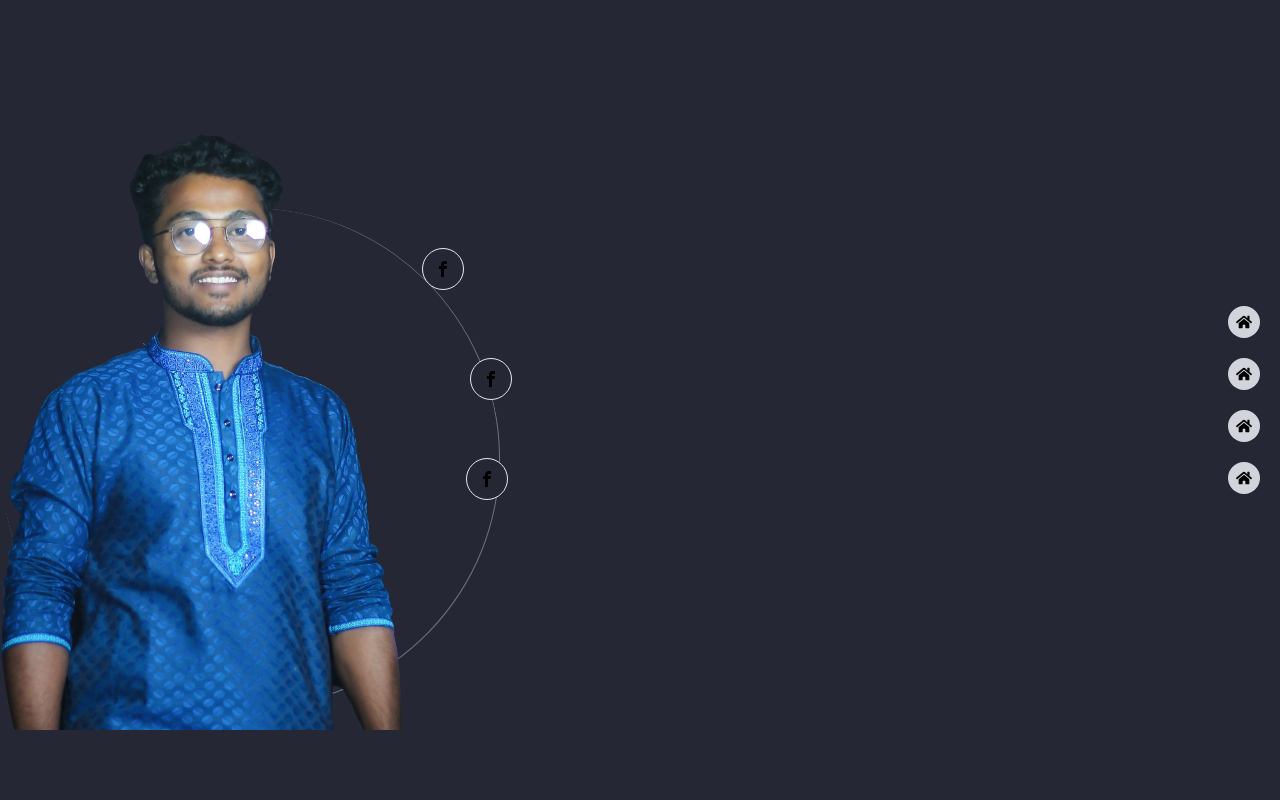
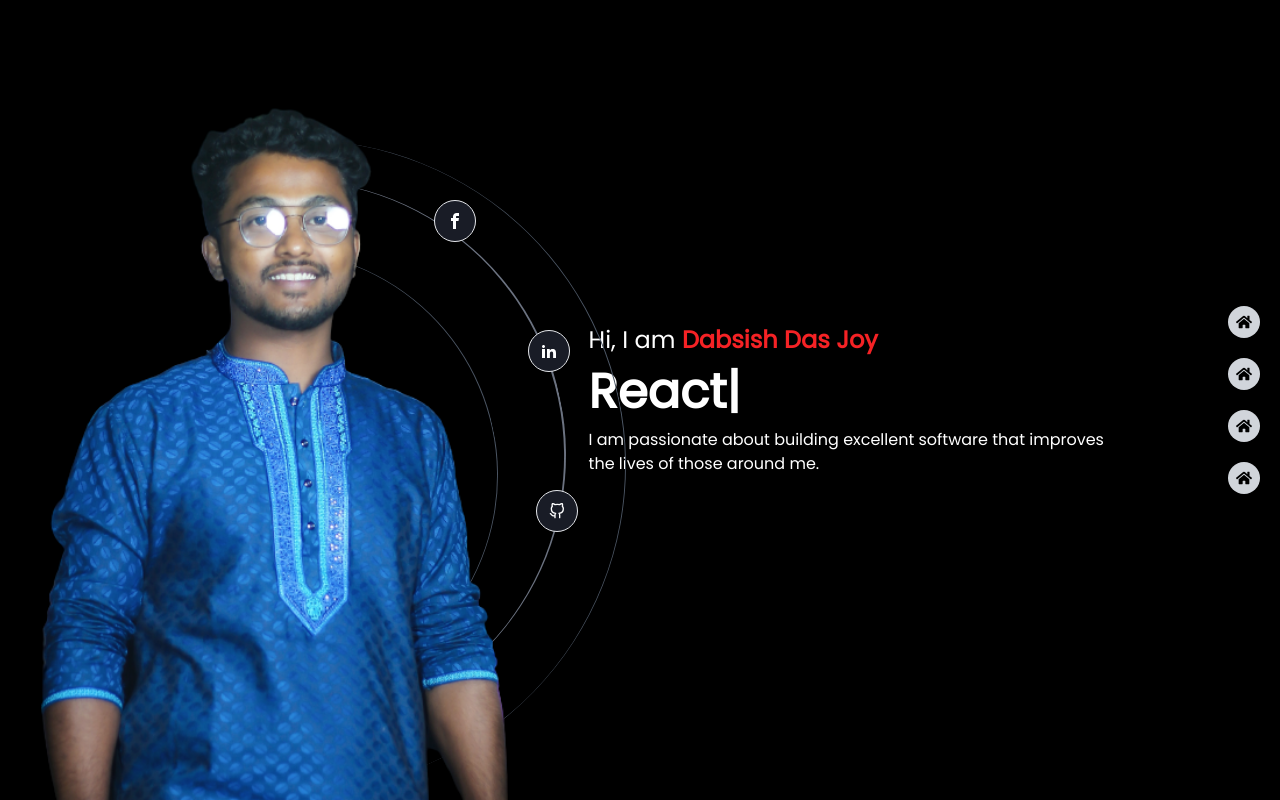
Before and after one commit to DabasishDasJoy/portfolio, a React (Create React App) app: page / in a window 1280 px wide. Built offline with nearby package versions, Linux system fonts and the light colour scheme.

Commit message:
home introduction added

```diff
--- a/package.json
+++ b/package.json
@@ -11,6 +11,7 @@
     "react-icons": "^4.7.1",
     "react-router-dom": "^6.4.5",
     "react-scripts": "5.0.1",
+    "react-type-animation": "^2.1.2",
     "web-vitals": "^2.1.4"
   },
   "scripts": {
--- a/public/index.html
+++ b/public/index.html
@@ -14,6 +14,14 @@
       manifest.json provides metadata used when your web app is installed on a
       user's mobile device or desktop. See https://developers.google.com/web/fundamentals/web-app-manifest/
     -->
+    <!-- Fonts   -->
+    <link rel="preconnect" href="https://fonts.googleapis.com" />
+    <link rel="preconnect" href="https://fonts.gstatic.com" crossorigin />
+    <link
+      href="https://fonts.googleapis.com/css2?family=Poppins&display=swap"
+      rel="stylesheet"
+    />
+    <!--  -->
     <link rel="manifest" href="%PUBLIC_URL%/manifest.json" />
     <!--
       Notice the use of %PUBLIC_URL% in the tags above.
--- a/src/App.js
+++ b/src/App.js
@@ -4,7 +4,7 @@ import { router } from "./routes/router";
 
 function App() {
   return (
-    <div>
+    <div className="font-poppins max-w-screen-2xl mx-auto relative">
       <RouterProvider router={router}></RouterProvider>
     </div>
   );
--- a/src/components/Navbar/Navbar.jsx
+++ b/src/components/Navbar/Navbar.jsx
@@ -14,7 +14,7 @@ const Navbar = () => {
       </div>
       <div className="nav-item flex items-center rounded-3xl">
         <p className="nav-text overflow-hidden">Blog</p>
-        <Link className="nav-icon rounded-[50%] p-2 bg-gray-300">
+        <Link to={"/blogs"} className="nav-icon rounded-[50%] p-2 bg-gray-300">
           <FaHome></FaHome>
         </Link>
       </div>
--- /dev/null
+++ b/src/pages/Blog/Blog.jsx
@@ -0,0 +1,11 @@
+import React from "react";
+
+const Blog = () => {
+  return (
+    <div>
+      <h1>Blog</h1>
+    </div>
+  );
+};
+
+export default Blog;
--- /dev/null
+++ b/src/pages/Home/AminationText/AnimationText.jsx
@@ -0,0 +1,24 @@
+import React from "react";
+import { TypeAnimation } from "react-type-animation";
+
+const AnimationText = () => {
+  return (
+    <TypeAnimation
+      // Same String at the start will only be typed once, initially
+      sequence={[
+        "MERN Stack Developer",
+        1000,
+        "React.js Developer",
+        1000,
+        "Web Devloper",
+        1000,
+      ]}
+      speed={50} // Custom Speed from 1-99 - Default Speed: 40
+      style={{ fontSize: "3rem", fontWeight: "bold" }}
+      wrapper="h1" // Animation will be rendered as a <span>
+      repeat={Infinity} // Repeat this Animation Sequence infinitely
+    />
+  );
+};
+
+export default AnimationText;
--- a/src/pages/Home/Home.jsx
+++ /dev/null
@@ -1,44 +0,0 @@
-import React from "react";
-import { ImFacebook } from "react-icons/im";
-import { Link } from "react-router-dom";
-import myImg from "../../assets/1-01-removebg-preview.png";
-
-const Home = () => {
-  return (
-    <div className="min-h-screen bg-primary">
-      <div className="inline-block mt-32 relative">
-        <img src={myImg} alt="" className="z-10 relative" />
-
-        {/* Circle */}
-        <div className="border-r-[1px] -rotate-12 rounded-[50%] w-[500px] h-[500px] absolute top-20 left-0 border-b-[1px] border-gray-500"></div>
-
-        {/* Social Icons */}
-        <div className="z-50 rounded-[50%] w-[500px] h-[500px] absolute top-20 left-0">
-          <Link
-            to={"https://www.facebook.com/dabasishdas.joy/"}
-            className="cursor-pointer border rounded-[50%] p-3 absolute right-9 top-10 bg-primary"
-          >
-            <ImFacebook></ImFacebook>
-          </Link>
-          <Link
-            // to={"https://www.facebook.com/dabasishdas.joy/"}
-            className="cursor-pointer border rounded-[50%] p-3 absolute -right-3 top-[150px] bg-primary"
-          >
-            <ImFacebook></ImFacebook>
-          </Link>
-          <Link
-            // to={"https://www.facebook.com/dabasishdas.joy/"}
-            className="cursor-pointer border rounded-[50%] p-3 absolute -right-2 top-[250px] bg-primary"
-          >
-            <ImFacebook></ImFacebook>
-          </Link>
-        </div>
-
-        {/* Second circle */}
-        {/* <div className="border-r rounded-[50%] w-[300px] h-[300px] absolute top-20 left-28 -rotate-45 border-b"></div> */}
-      </div>
-    </div>
-  );
-};
-
-export default Home;
--- /dev/null
+++ b/src/pages/Home/Home/Home.jsx
@@ -0,0 +1,18 @@
+import React from "react";
+import Introduction from "../Introduction/Introduction";
+import MyImage from "../MyImage/MyImage";
+
+const Home = () => {
+  return (
+    <div className="min-h-screen bg-black grid grid-cols-7 overflow-hidden">
+      <div className="flex items-end pl-10  col-span-3">
+        <MyImage></MyImage>
+      </div>
+      <div className="flex items-center px-10 col-span-4">
+        <Introduction></Introduction>
+      </div>
+    </div>
+  );
+};
+
+export default Home;
--- /dev/null
+++ b/src/pages/Home/Introduction/Introduction.jsx
@@ -0,0 +1,19 @@
+import React from "react";
+import AnimationText from "../AminationText/AnimationText";
+
+const Introduction = () => {
+  return (
+    <div className="text-white">
+      <h3 className="text-2xl leading-8">
+        Hi, I am <span className="text-accent font-bold">Dabsish Das Joy</span>
+      </h3>
+      <AnimationText></AnimationText>
+      <p>
+        I am passionate about building excellent software that improves <br />{" "}
+        the lives of those around me.
+      </p>
+    </div>
+  );
+};
+
+export default Introduction;
--- /dev/null
+++ b/src/pages/Home/MyImage/MyImage.jsx
@@ -0,0 +1,49 @@
+import React from "react";
+import { FiGithub } from "react-icons/fi";
+import { ImFacebook, ImLinkedin2 } from "react-icons/im";
+import myImg from "../../../assets/1-01-removebg-preview.png";
+
+const MyImage = () => {
+  return (
+    <div className="inline-block relative">
+      <img src={myImg} alt="" className="z-10 relative w-full h-[700px]" />
+
+      {/* Circle */}
+      <div className="border-r-[2px] -rotate-12 rounded-[50%] w-[550px] h-[550px] absolute top-20 -left-6   border-gray-500"></div>
+
+      {/* Social Icons */}
+      <div className="z-50 rounded-[50%] w-[550px] h-[550px] absolute top-20 -left-6 text-white">
+        <a
+          target={"_blank"}
+          rel="noreferrer"
+          href={"https://www.facebook.com/dabasishdas.joy/"}
+          className="cursor-pointer border rounded-[50%] p-3 absolute right-[90px] top-5 bg-primary"
+        >
+          <ImFacebook></ImFacebook>
+        </a>
+        <a
+          target={"_blank"}
+          rel="noreferrer"
+          href={"https://www.facebook.com/dabasishdas.joy/"}
+          className="cursor-pointer border rounded-[50%] p-3 absolute -right-1 top-[150px] bg-primary"
+        >
+          <ImLinkedin2></ImLinkedin2>
+        </a>
+        <a
+          target={"_blank"}
+          rel="noreferrer"
+          href={"https://www.facebook.com/dabasishdas.joy/"}
+          className="cursor-pointer border rounded-[50%] p-3 absolute -right-3 top-[310px] bg-primary"
+        >
+          <FiGithub></FiGithub>
+        </a>
+      </div>
+
+      {/* Second circle */}
+      <div className="border-r-[1px] -rotate-12 rounded-[50%] w-[450px] h-[450px] absolute top-[150px] left-2   border-gray-600"></div>
+      <div className="border-r-[1px] -rotate-12 rounded-[50%] w-[650px] h-[650px] absolute top-10 -left-16  border-gray-600"></div>
+    </div>
+  );
+};
+
+export default MyImage;
--- a/tailwind.config.js
+++ b/tailwind.config.js
@@ -4,8 +4,12 @@ module.exports = {
   theme: {
     extend: {
       colors: {
-        primary: "#252734",
-        secondary: "#1BAA80",
+        primary: "#191c26",
+        secondary: "#111319",
+        accent: "#f52225",
+      },
+      fontFamily: {
+        poppins: ["Poppins", "sans-serif"],
       },
     },
   },
```
Also changed, not shown: src/routes/router.js (+6 -1 lines), 2 other files (tests, documents, lock files or other folders).
